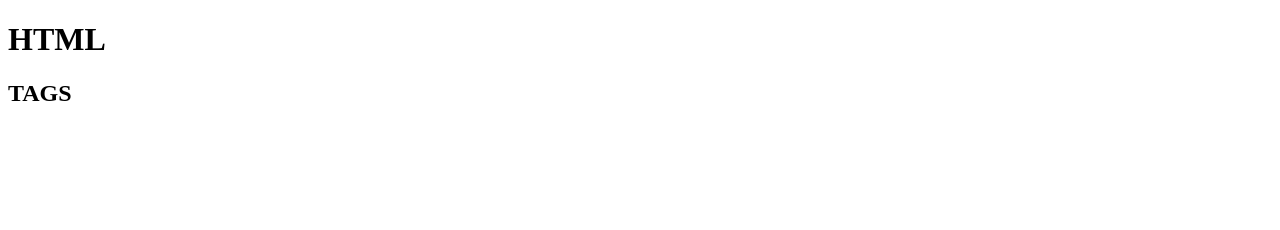
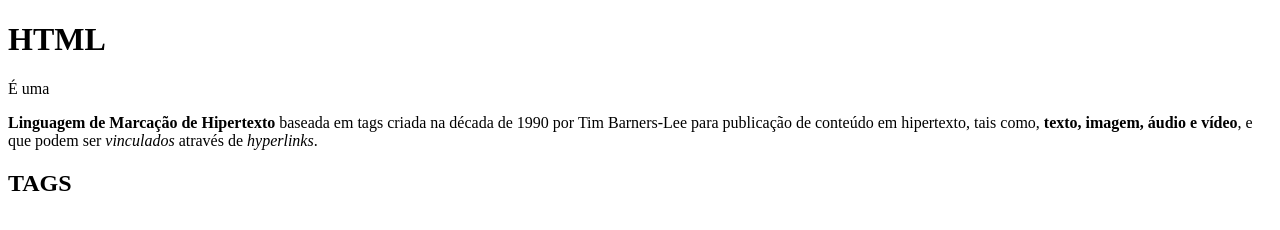
Before and after one commit to leotonyz/primeiro_site, a plain HTML site: page index.html in a window 1280 px wide. Drawn offline with Linux system fonts and the light colour scheme.

Commit message:
Atualização do index branch secundario

```diff
--- a/index.html
+++ b/index.html
@@ -8,6 +8,11 @@
 </head>
 <body>
     <h1>HTML</h1>
+        <p>É uma </p> <b>Linguagem de Marcação de Hipertexto </b>
+        baseada em tags criada na década de 1990 por Tim Barners-Lee para publicação de conteúdo em hipertexto, tais como, <strong>texto, imagem, áudio e vídeo</strong>, e que podem ser <i>vinculados</i> através de <em>hyperlinks</em>.
+        </p>
+
     <h2>TAGS</h2>
+
 </body>
 </html>
```
